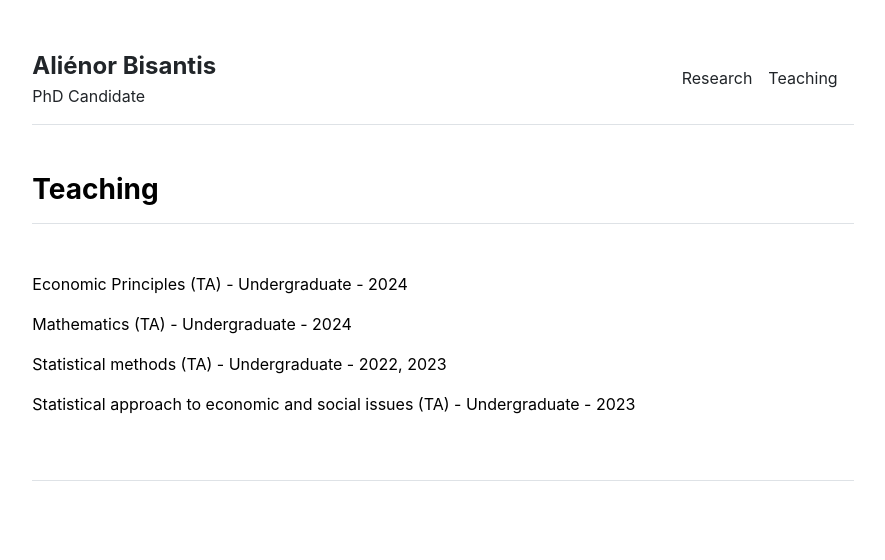
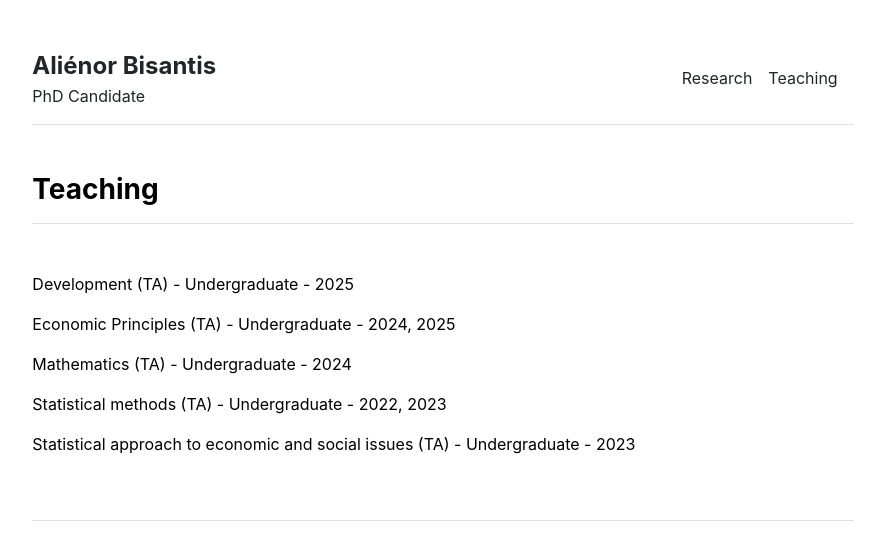
Before and after one commit to alienorbisantis/alienorbisantis.github.io, a Jekyll site: the page built from Teaching/Teaching.md, in a window 1280 px wide. Shown: the top 560 px of the page, without its empty margins (197-1082 px from the left). Built offline with Jekyll 4.4.1, drawn with Linux system fonts in a browser that asks for light colours.

Commit message:
Update Teaching.md

```diff
--- a/Teaching/Teaching.md
+++ b/Teaching/Teaching.md
@@ -4,7 +4,9 @@ permalink: /Teaching/
 title: "Teaching"
 urlcolor: blue
 ---
-Economic Principles (TA) - Undergraduate - 2024
+Development (TA) - Undergraduate - 2025
+
+Economic Principles (TA) - Undergraduate - 2024, 2025
 
 Mathematics (TA) - Undergraduate - 2024
 
```
